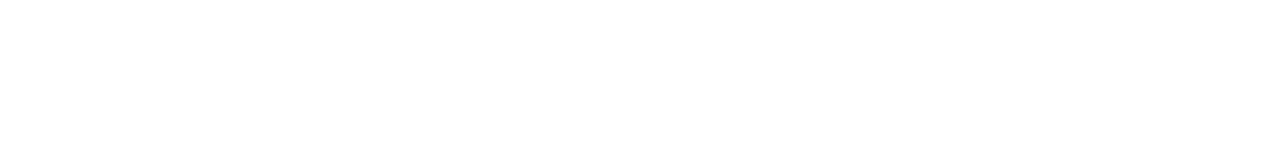
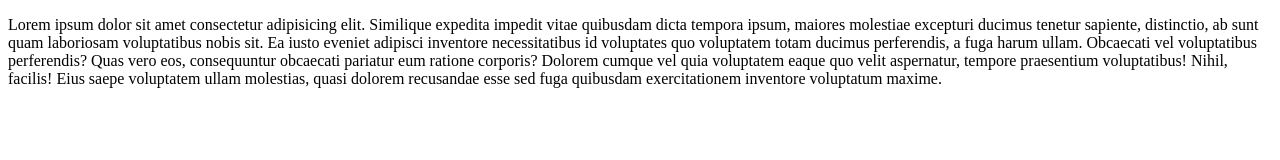
Before and after one commit to d-prata/teste-github, a plain HTML site: page index.html in a window 1280 px wide. Drawn offline with Linux system fonts and the light colour scheme.

Commit message:
Adicionado um paragrafo no index.html

```diff
--- a/index.html
+++ b/index.html
@@ -9,4 +9,10 @@
 <body>
 
 </body>
+    <p>
+        Lorem ipsum dolor sit amet consectetur adipisicing elit. Similique expedita impedit vitae quibusdam dicta tempora ipsum, maiores molestiae excepturi ducimus tenetur sapiente, distinctio, ab sunt quam laboriosam voluptatibus nobis sit.
+        Ea iusto eveniet adipisci inventore necessitatibus id voluptates quo voluptatem totam ducimus perferendis, a fuga harum ullam. Obcaecati vel voluptatibus perferendis? Quas vero eos, consequuntur obcaecati pariatur eum ratione corporis?
+        Dolorem cumque vel quia voluptatem eaque quo velit aspernatur, tempore praesentium voluptatibus! Nihil, facilis! Eius saepe voluptatem ullam molestias, quasi dolorem recusandae esse sed fuga quibusdam exercitationem inventore voluptatum maxime.
+    </p>
+
 </html>
```
